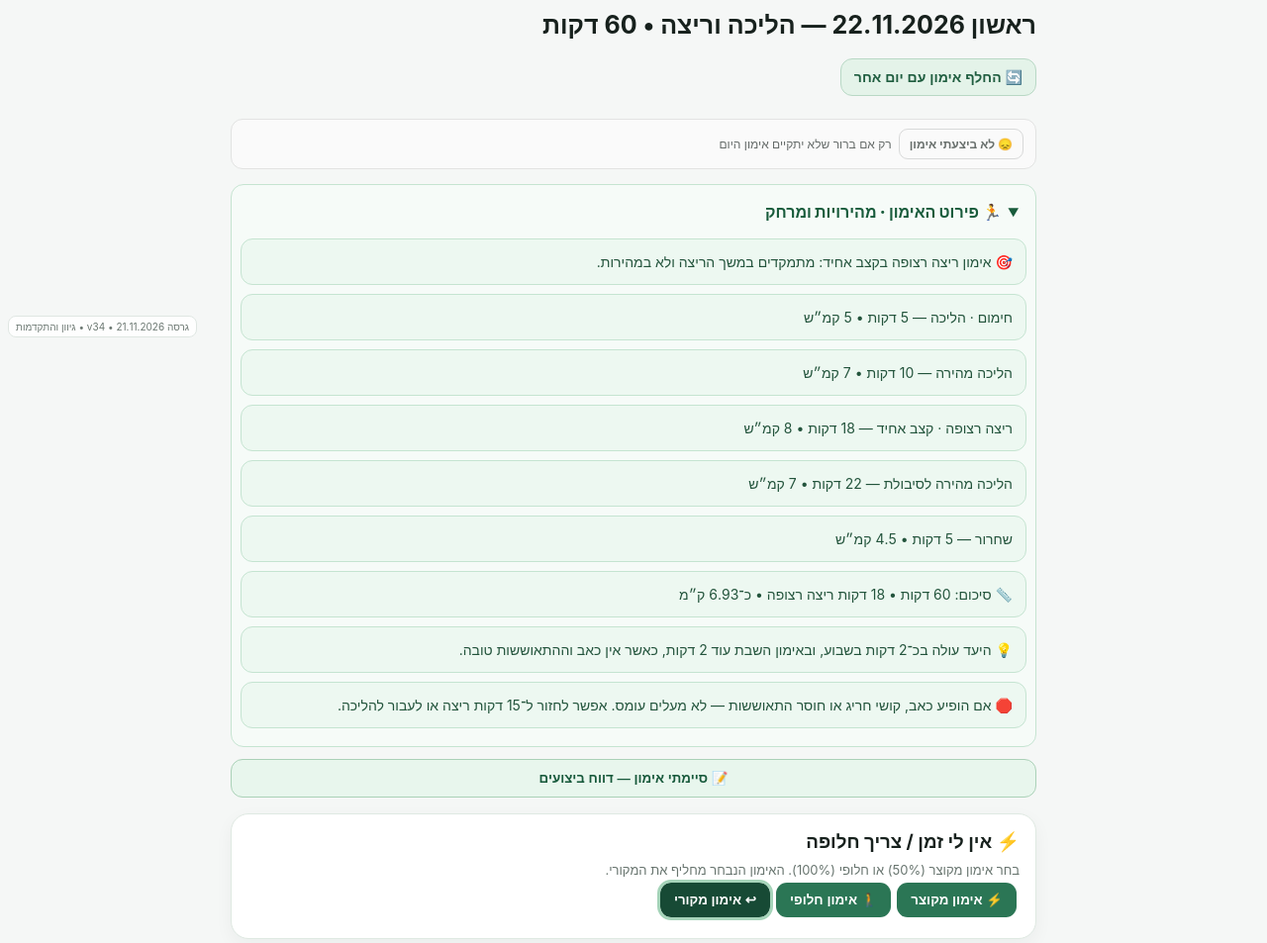
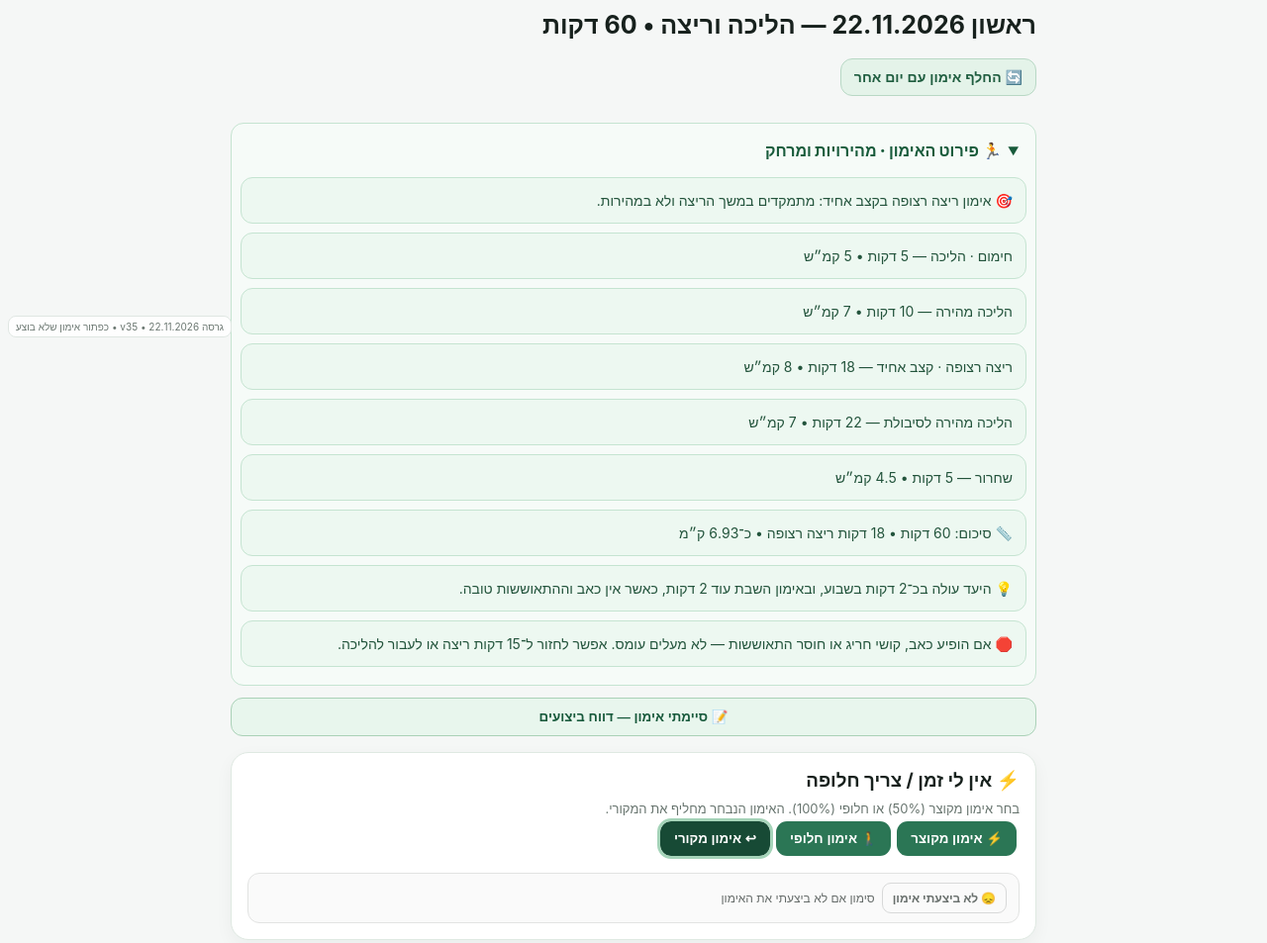
Before and after one commit to NIVKOREN/niv-fitness, a plain HTML site: page index.html in a window 1280 px wide. Shown: the part 451-1404 px from the top of the page at 99% size. Drawn offline with Linux system fonts and the light colour scheme.

Commit message:
Add files via upload

```diff
--- a/index.html
+++ b/index.html
@@ -3,7 +3,7 @@
 <head>
 <meta charset="utf-8">
 <meta name="viewport" content="width=device-width,initial-scale=1,viewport-fit=cover">
-<title>Niv Fitness — v34 Progressive Variety</title>
+<title>Niv Fitness — v35 Missed Workout Fix</title>
 <meta name="theme-color" content="#2b7655">
 <meta name="niv-build" content="v25-20261023-nutrition">
 <meta name="apple-mobile-web-app-capable" content="yes">
@@ -85,7 +85,7 @@ canvas{position:fixed;inset:0;pointer-events:none;z-index:30}
 #niv-v2-back:focus-visible{outline:3px solid #f3c74a;outline-offset:3px}
 </style></head>
 <body>
-<div style="position:fixed;left:8px;bottom:8px;z-index:9998;font-size:10px;color:#6b7771;background:#ffffffd9;border:1px solid #dfe6e2;border-radius:8px;padding:4px 7px">גרסה 21.11.2026 • v34 • גיוון והתקדמות</div>
+<div style="position:fixed;left:8px;bottom:8px;z-index:9998;font-size:10px;color:#6b7771;background:#ffffffd9;border:1px solid #dfe6e2;border-radius:8px;padding:4px 7px">גרסה 22.11.2026 • v35 • כפתור אימון שלא בוצע</div>
 <header><div class="wrap">
 <div class="eyebrow">NIV FITNESS • WEEK 1</div>
 <div class="title">שבוע 1 — מתחילים חזק, אבל חכם</div>
@@ -1582,13 +1582,13 @@ const select=document.getElementById('ff-week');select?.addEventListener('change
 decorate();
 })();
 </script>
-<style id="niv-missed-v1-style">
-.niv-missed-box{margin:11px 0 3px;padding:9px 12px;border:1px solid #e2e3e2;border-radius:12px;background:#fafafa;color:#656b69;font-size:12px}
+<style id="niv-missed-v2-style">
+.niv-missed-box{margin:12px 0 0;padding:9px 12px;border:1px solid #e2e3e2;border-radius:12px;background:#fafafa;color:#656b69;font-size:12px}
 .niv-missed-btn{background:transparent;border:1px solid #d8d9d9;border-radius:9px;color:#69706d;padding:7px 10px;font:inherit;font-size:12px;font-weight:750;cursor:pointer}
 .niv-missed-box.is-missed{background:#fff2f0;border-color:#f1d3ce;color:#8d4135}.niv-missed-box.is-missed .niv-missed-btn{background:white;color:#8d4135;border-color:#e8c5be}
 .niv-missed-status{margin-inline-start:7px}.niv-adherence{margin:12px 0;padding:13px;border-radius:13px;background:#eef6f0;border:1px solid #cfe7d7;line-height:1.7;font-size:14px}
 </style>
-<script id="niv-missed-v1">
+<script id="niv-missed-v2">
 (()=>{'use strict';
 const KEY='nivFitnessMissedSessionsV1',DAY='nivFitnessDailyV14:',CHECKS=['nivFitness52ChecksV1','nivFitnessFutureChecksV1'];
 const get=(key,def={})=>{try{return JSON.parse(localStorage.getItem(key)||'null')??def}catch(e){return def}};
@@ -1618,10 +1618,14 @@ function decorate(){
  for(const card of cards){const swap=card.querySelector('[data-swap-day]');if(!swap)continue;
  const d=Number(swap.dataset.swapDay),date=weekDate(w,d),type=kind(w,d);
  let box=card.querySelector('.niv-missed-box');
- if(type==='מנוחה'||type==='התאוששות'||date>today()||w===1){box?.remove();continue}
- if(!box){box=document.createElement('div');box.className='niv-missed-box';const btn=document.createElement('button');btn.type='button';btn.className='niv-missed-btn';const label=document.createElement('span');label.className='niv-missed-status';box.append(btn,label);swap.after(box);btn.addEventListener('click',()=>mark(w,d,!getMissed()[date]));}
+ if(type==='מנוחה'||type==='התאוששות'){box?.remove();continue}
+ const tools=card.querySelector('.niv-day-tools');
+ const fallback=tools&&[...tools.querySelectorAll('.niv-tool-card')].find(x=>x.querySelector('[data-mode="short"]'));
+ if(!fallback){box?.remove();continue}
+ if(!box){box=document.createElement('div');box.className='niv-missed-box';const btn=document.createElement('button');btn.type='button';btn.className='niv-missed-btn';const label=document.createElement('span');label.className='niv-missed-status';box.append(btn,label);btn.addEventListener('click',()=>{const week=Number(document.getElementById('ff-week')?.value||1),day=Number(box.closest('.ff-card')?.querySelector('[data-swap-day]')?.dataset.swapDay);if(!Number.isInteger(day))return;const target=weekDate(week,day);if(target>today()){alert('אפשר לסמן אימון כלא בוצע רק בתאריך האימון או לאחריו.');return}mark(week,day,!getMissed()[target]);});}
+ if(box.parentElement!==fallback)fallback.appendChild(box);
  const missed=!!all[date],btn=box.querySelector('button'),label=box.querySelector('.niv-missed-status');box.classList.toggle('is-missed',missed);
- const buttonText=missed?'↩️ בטל סימון החמצה':'😞 לא ביצעתי אימון',statusText=missed?'האימון הוחמץ • ללא נקודות':'רק אם ברור שלא יתקיים אימון היום';if(btn.textContent!==buttonText)btn.textContent=buttonText;if(label.textContent!==statusText)label.textContent=statusText;
+ const buttonText=missed?'↩️ בטל סימון החמצה':'😞 לא ביצעתי אימון',statusText=missed?'האימון הוחמץ • ללא נקודות':date>today()?'ניתן לסמן ביום האימון או אחריו':'סימון אם לא ביצעתי את האימון';if(btn.textContent!==buttonText)btn.textContent=buttonText;if(label.textContent!==statusText)label.textContent=statusText;
  }
  let summary=root.querySelector('.niv-adherence');if(!summary){summary=document.createElement('div');summary.className='niv-adherence';root.querySelector('.ff-card')?.after(summary)}
  let scheduled=0,done=0,missedCount=0,open=0,rest=0;
```
